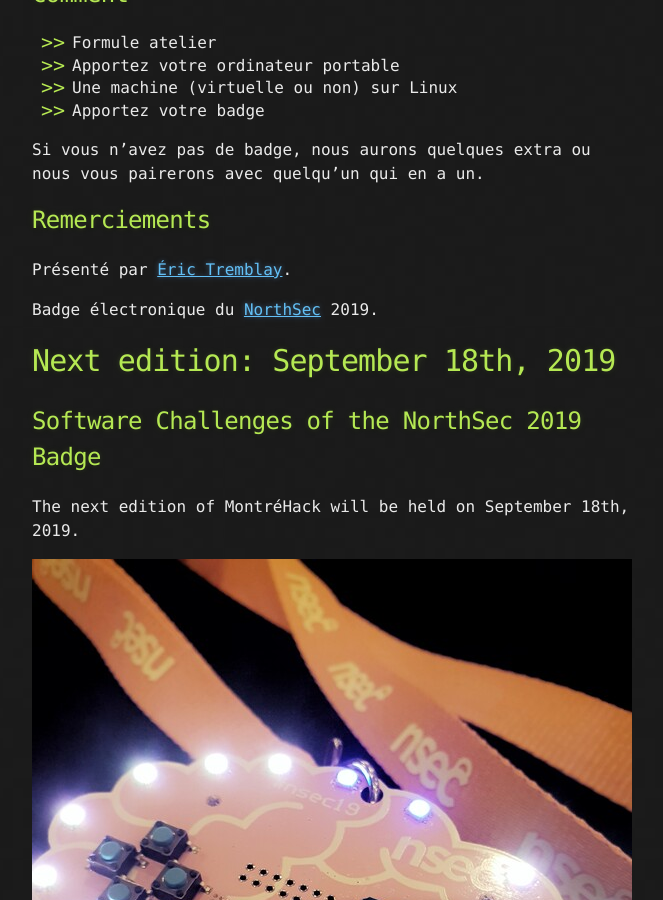
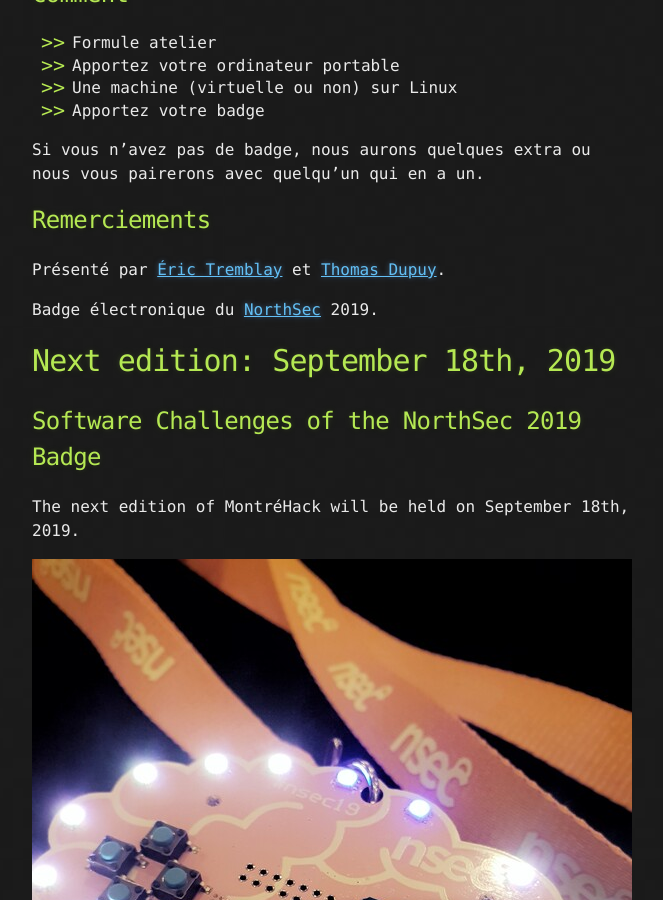
Before and after one commit to montrehack/montrehack.github.com, a Jekyll site: the page built from _posts/2019-09-18-software-challenges-from-northsec-badge.md, in a window 1280 px wide and 900 px high, scrolled down 2333 px. Shown: the whole window, without its empty margins (308-971 px from the left). Built offline with Jekyll 4.4.1, drawn with Linux system fonts in a browser that asks for light colours; comment, search, counter and statistics services are not loaded.

Commit message:
Sept 2019: added Thomas to presenters

```diff
--- a/_posts/2019-09-18-software-challenges-from-northsec-badge.md
+++ b/_posts/2019-09-18-software-challenges-from-northsec-badge.md
@@ -60,7 +60,7 @@ Si vous n'avez pas de badge, nous aurons quelques extra ou nous vous pairerons a
 
 ## Remerciements
 
-Présenté par [Éric Tremblay](https://github.com/cashew22).
+Présenté par [Éric Tremblay](https://github.com/cashew22) et [Thomas Dupuy](https://twitter.com/nyx__o).
 
 Badge électronique du [NorthSec](https://nsec.io) 2019.
 
@@ -122,7 +122,7 @@ If you don't have a badge, we will lend you one. When we run out, we will pair y
 
 ## Credits
 
-Presented by [Éric Tremblay](https://github.com/cashew22).
+Presented by [Éric Tremblay](https://github.com/cashew22) and [Thomas Dupuy](https://twitter.com/nyx__o).
 
 Electronic badge from [NorthSec](https://nsec.io) 2019.
 
```
